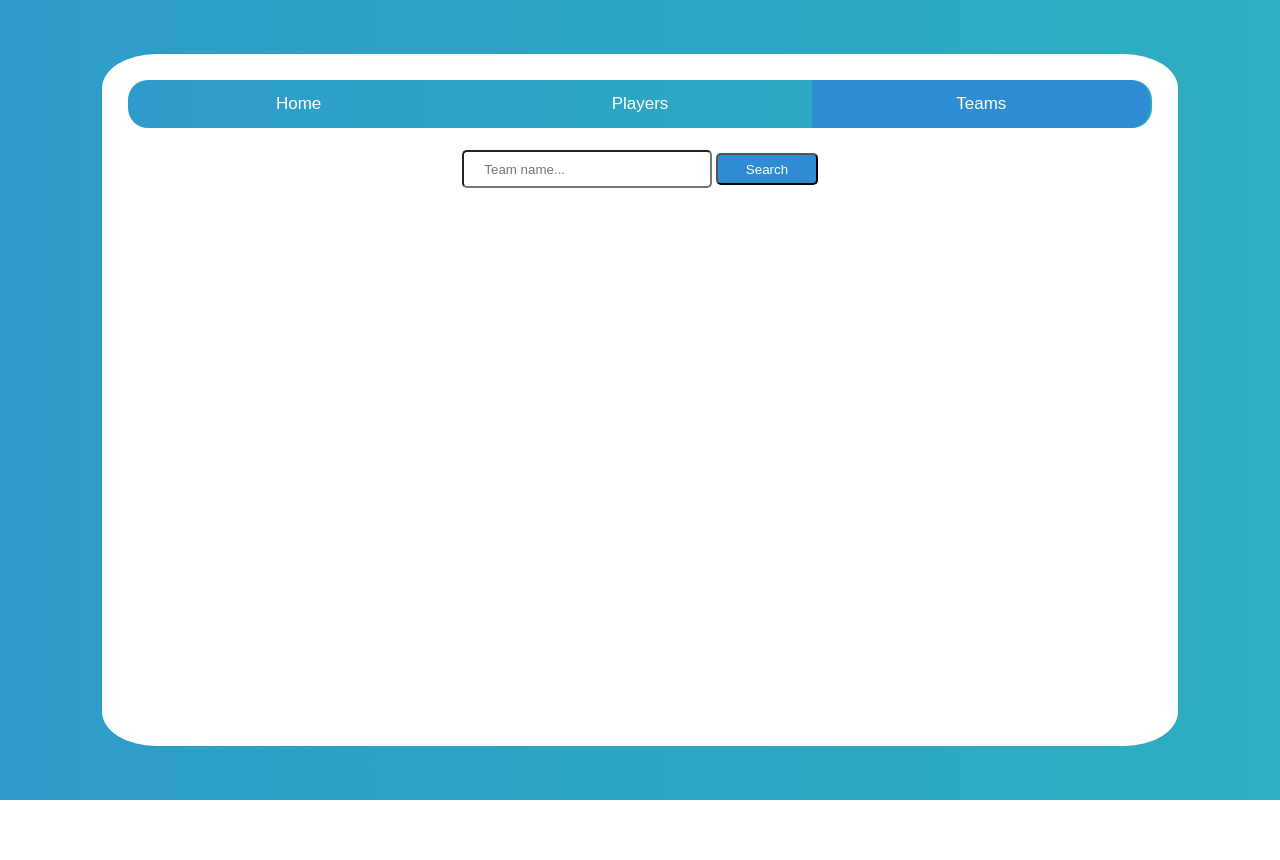
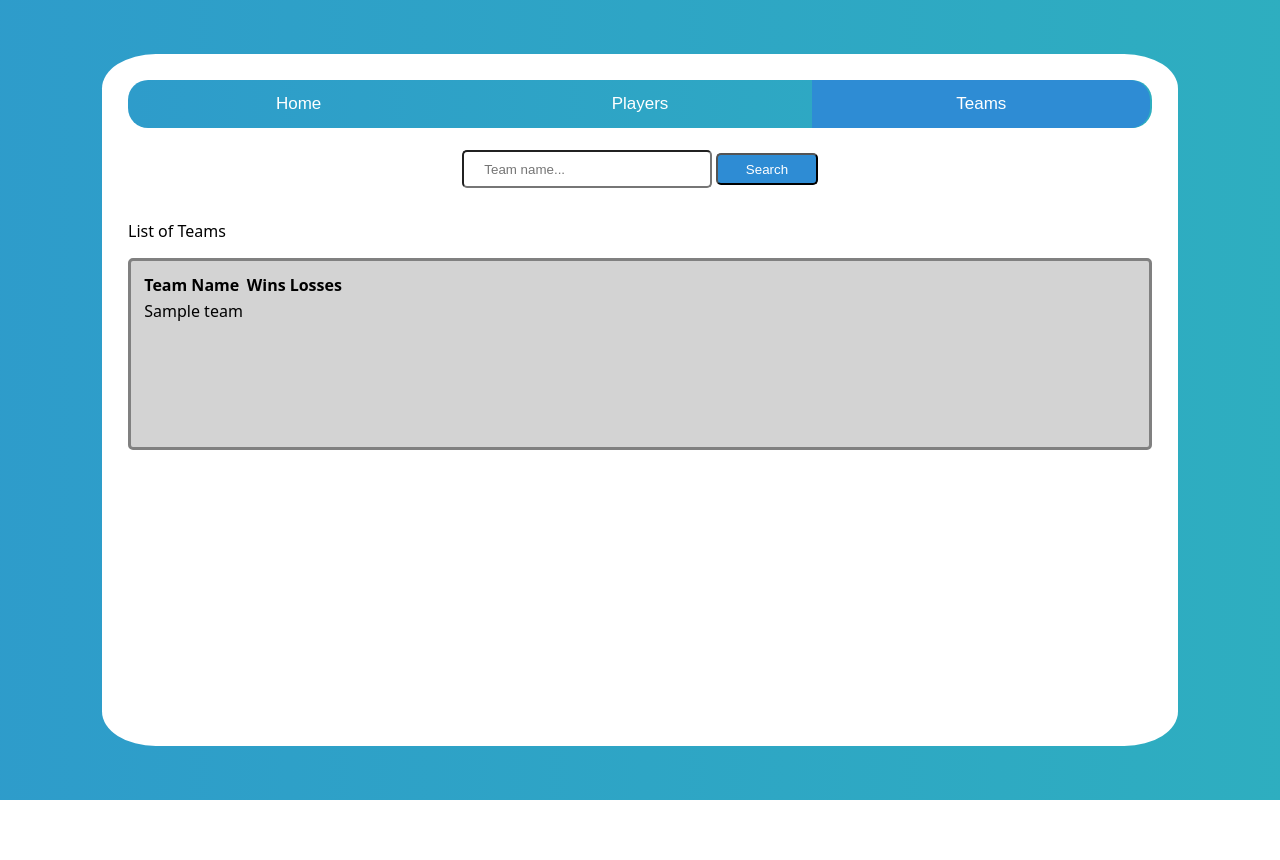
Before and after one commit to MadSuleiman/FootballAnalytics, a Flask app: template templates/teams.html in a window 1280 px wide. Before the commit the page ends 800 px from the top, so only its background shows below. Run offline with Flask 2, Linux system fonts and the light colour scheme; the template is opened without the code that fills it: most values are stand-ins (such as "Sample title", 1, 10 or a date in 2020).

Commit message:
teams page prints teams and record

```diff
--- a/models.py
+++ b/models.py
@@ -118,7 +118,7 @@
 
 def playerStats():
     with engine.connect() as conn:
-        x = conn.execute("select p_name, p_team, sum(pass_cmp), sum(pass_att), sum(pass_yds), sum(pass_td), sum(pass_int), sum(pass_sacked), sum(pass_sacked_yds), sum(pass_long),sum(pass_rating), sum(rush_att), sum(rush_yds), sum(rush_td), sum(rush_long), sum(targets), sum(rec), sum(rec_yds), sum(rec_td) from players, stats where players.id = stats.playerID group by p_name, players.p_team;").fetchall()
+        x = conn.execute("select p_name, p_team, position, sum(pass_cmp), sum(pass_att), sum(pass_yds), sum(pass_td), sum(pass_int), sum(pass_sacked), sum(pass_sacked_yds), sum(pass_long),sum(pass_rating), sum(rush_att), sum(rush_yds), sum(rush_td), sum(rush_long), sum(targets), sum(rec), sum(rec_yds), sum(rec_td) from players, stats,players2Positions, positions where players.id = stats.playerID and players.id = players2Positions.playerID and positionID = positions.id group by p_name;").fetchall()
         return x
 
 def statsByTeam():
@@ -137,7 +137,7 @@
         x = conn.execute("select distinct p_name, position, p_team from players, players2positions, positions where players.id = playerID and positionID = positions.id and position = ? order by p_name, position, p_team;", pos).fetchall()
         return x
 
-def teamStat():
+def teamRecord():
     with engine.connect() as conn:
         with open('./Phase2/queries/13.sql', "r") as r:
             r.readline()
--- a/routes.py
+++ b/routes.py
@@ -21,8 +21,8 @@
 
 @app.route("/teams", )
 def teams():
-
-    return render_template("teams.html")
+    t = models.teamRecord()
+    return render_template("teams.html", teams = t)
 
 if __name__ == '__main__':
     app.run()
--- a/static/css/home.css
+++ b/static/css/home.css
@@ -99,10 +99,11 @@
     display:block;
     overflow-y: auto;
     width:auto;
-    height: 20%;
+    height: 30%;
     border-radius: 5px;
-    background-color: #2ed4a9;
+    background-color: lightgray;
     padding: 1%;
+    border-style: solid;
 }
 
 tr{
--- a/templates/players.html
+++ b/templates/players.html
@@ -25,16 +25,14 @@
             <table>
                 {% block content %}
                     {% if players %}
-                        <th>Player ID</th>
                         <th>Player Name</th>
                         <th>Team</th>
-                        <th>Add</th>
+                        <th>Position</th>
                         {% for p in players %}
                             <tr>
                                 <td>{{p.p_name}}</td>
                                 <td>{{p.p_team}}</td>
                                 <td>{{p[2]}}</td>
-                                <td>{{p.p_name}}</td>
                             </tr>
                             {% endfor %}
                         {% if error %}
--- a/templates/teams.html
+++ b/templates/teams.html
@@ -19,5 +19,30 @@
             <input class ="searchBox" type="text" placeholder="Team name...">
             <button class ="searchButton"type="button" onclick="">Search</button>
         </div>
+        <br>
+        <div class="list" >
+            <p style = "text-align: left;">List of Teams</p>
+            <table>
+                {% block content %}
+                    {% if teams %}
+                        <th>Team Name</th>
+                        <th>Wins</th>
+                        <th>Losses</th>
+                        {% for t in teams %}
+                            <tr>
+                                {% for x in t %}
+                                    <td>
+                                        {{x}}
+                                    </td>
+                                {% endfor %}
+                            </tr>
+                        {% endfor %}
+                        {% if error %}
+                            {{error}}
+                        {% endif %}
+                    {% endif %}
+                {% endblock content %}
+            </table>
+        </div>
     </div>
 </div>
```
